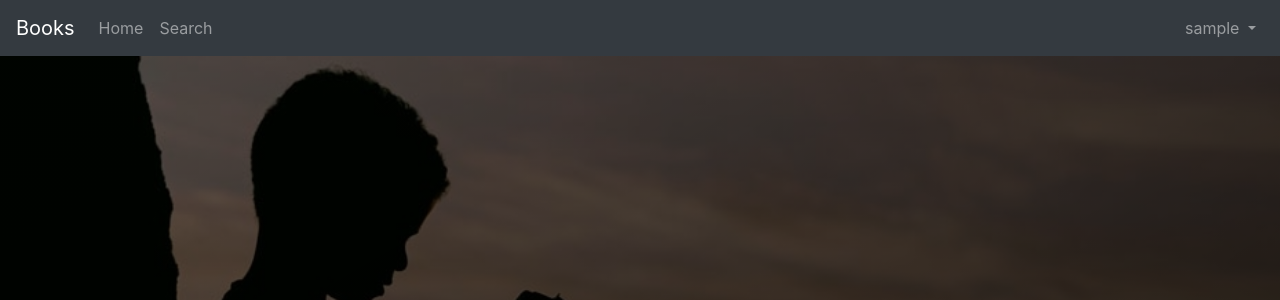
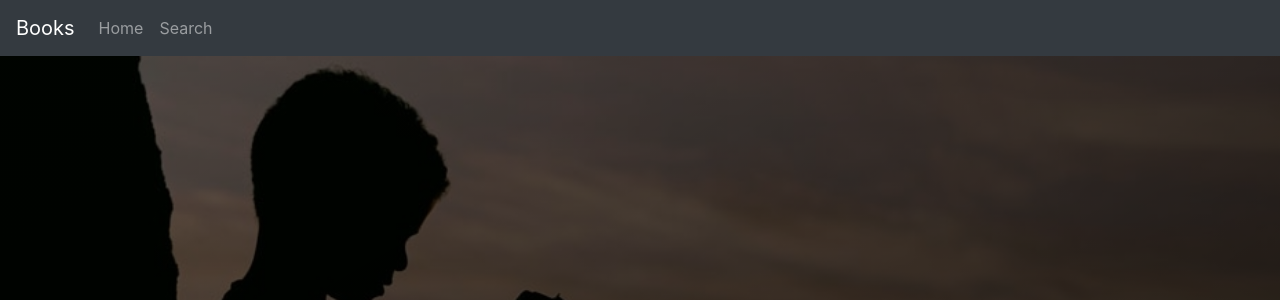
Before and after one commit to mohamadRaafat/CS50WPset1-Books-, a Flask app: template templates/landing.html in a window 1280 px wide. Shown: the top 300 px of the page. Run offline with Flask 2, Linux system fonts and the light colour scheme; the template is opened without the code that fills it, so the values that code supplies are empty; the visitor is signed in with stand-in values (Sample User, id 1); parts of the project's set-up code (start-up, migrations or seed data) failed here and were passed over; some libraries are stand-ins or nearby versions; some web fonts are replaced.

Commit message:
bzazat el landing page

```diff
--- a/templates/landing.html
+++ b/templates/landing.html
@@ -27,27 +27,6 @@
                     <a href="{{url_for('search')}}" class="nav-link">Search</a>
                 </li>
             </ul>
-            <ul class="navbar-nav ml-auto">
-                {% if session["user"] != None %}
-                <li class="nav-item dropdown">
-                    <a class="nav-link dropdown-toggle" id="navbarDropdown" role="button"
-                        data-toggle="dropdown" aria-haspopup="true" aria-expanded="false">
-                        <i class="far fa-user mr-3"></i>{{session["user"]}}
-                    </a>
-                    <div class="dropdown-menu" aria-labelledby="navbarDropdown">
-                        <a href="{{url_for('profile')}}" class="dropdown-item">Profile</a>
-                        <a href="{{url_for('logout')}}" class="dropdown-item">Logout</a>
-                    </div>
-                </li>
-                {% else %}
-                <li class="nav-item">
-                    <a href="{{url_for('login')}}" class="nav-link">Login</a>
-                </li>
-                <li class="nav-item">
-                    <a href="{{url_for('register')}}" class="nav-link">Register</a>
-                </li>
-                {% endif %}
-            </ul>
         </div>
     </nav>
 
--- a/templates/search.html
+++ b/templates/search.html
@@ -32,7 +32,7 @@
                         </div>
                         <div class="col-7 col-md-8 col-lg-9">
                             <div class="card-body d-flex">
-                                <div class="card-title h2"><a href="/search/{{book[0]}}">{{book[1]}}</a></div>
+                                <div class="card-title h3"><a href="/search/{{book[0]}}">{{book[1]}}</a></div>
                                     <div class="card-text-custom">
                                         <p class="card-text text-muted h6">Author: {{book[2]}}</p>
                                         <p class="card-text text-muted h6">Book ISBN: {{book[0]}}</p>
```
